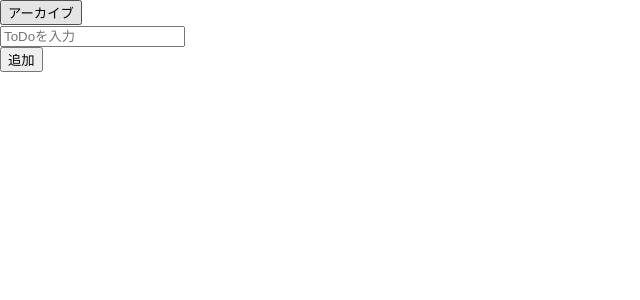
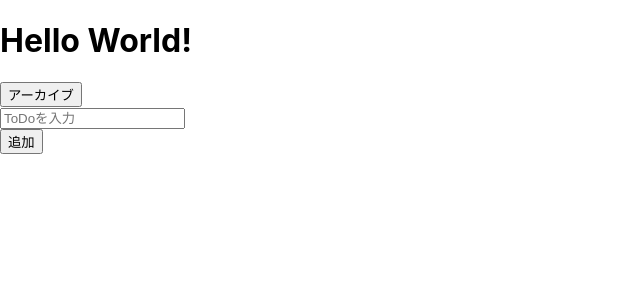
Before and after one commit to Omochi-Okome/PomodoroList, a React (Create React App) app in the folder client/: page / in a window 1280 px wide. Shown: the top 300 px of the page, without its empty margins (0-640 px from the left). Built offline with nearby package versions, Linux system fonts and the light colour scheme.

Commit message:
react講義の反映

```diff
--- a/client/src/App.js
+++ b/client/src/App.js
@@ -1,12 +1,15 @@
 import "./App.css";
 import { BrowserRouter as Router, Route, Routes } from "react-router-dom";
 import Home from "./components/Home";
+import Archive from "./components/Archive";
 
 function App() {
   return (
     <Router>
       <Routes>
-        <Route path="/" element={<Home />}/>
+        <Route path="/" element={<Home />} />
+        <Route path="/archive" element={<Archive />} />
+        <Route path="/item" />
       </Routes>
     </Router>
   );
--- /dev/null
+++ b/client/src/components/Archive.js
@@ -0,0 +1,14 @@
+import React from "react";
+
+const Archive = () => {
+  return (
+    <>
+      <h1>ここはアーカイブです。</h1>
+      <form action="/">
+        <button type="submit">ホームに戻る</button>
+      </form>
+    </>
+  );
+};
+
+export default Archive
--- a/client/src/components/Home.js
+++ b/client/src/components/Home.js
@@ -1,16 +1,45 @@
 // Home.js
 
 import React from "react";
-import Bar from "./Home_bar";
-import Input from "./Home_explore"
 
 const Home = () => {
   return (
     <>
-      <Bar />
-      <Input />
+      <h1>Hello World!</h1>
+      <Nava  />
+      <InputContent />
     </>
   );
 };
 
+const Nava = () => {
+  return(
+    <div class="container-fluid">
+            <form action="/archive" method="GET">
+                <button class="btn btn-outline-primary" type="submit">アーカイブ</button>
+            </form>
+          <span class="navbar-toggler-icon"></span>
+    </div>
+  )
+};
+
+const InputContent = () => {
+  return(
+    <>
+      <div class="container">
+        <div class="row text-center pb-4">
+            <div class="col-md-8 order-1 ">
+                <form action="/item" method="POST">
+                    <input type="text" class="form-control" name="ToDoItem" placeholder="ToDoを入力"/>
+                </form>
+            </div>
+            <div class="col-md-2 order-2">
+              <button class="btn btn-primary" type="submit">追加</button>
+            </div>
+        </div>
+      </div>
+    </>
+  )
+}
+
 export default Home;
--- a/client/src/components/Home_bar.js
+++ /dev/null
@@ -1,16 +0,0 @@
-import React from 'react';
-
-const bar = () => {
-  return (
-    <nav>
-        <div class="container-fluid">
-            <form action="/archive" method="GET">
-                <button class="btn btn-outline-primary" type="submit">アーカイブ</button>
-            </form>
-        <span class="navbar-toggler-icon"></span>
-        </div>
-    </nav>
-  );
-};
-
-export default bar;
--- a/client/src/components/Home_explore.js
+++ /dev/null
@@ -1,20 +0,0 @@
-import React from 'react';
-
-const Input = () => {
-    return(
-        <div class="container">
-            <div class="row text-center pb-4">
-                <div class="col-md-8 order-1 ">
-                    <form action="/item" method="POST">
-                        <input type="text" class="form-control" name="ToDoItem" placeholder="ToDoを入力" />
-                    </form>
-                </div>
-                <div class="col-md-2 order-2">
-                    <button class="btn btn-primary" type="submit">追加</button>
-                </div>
-            </div>
-        </div>
-    )
-}
-
-export default Input;
```
